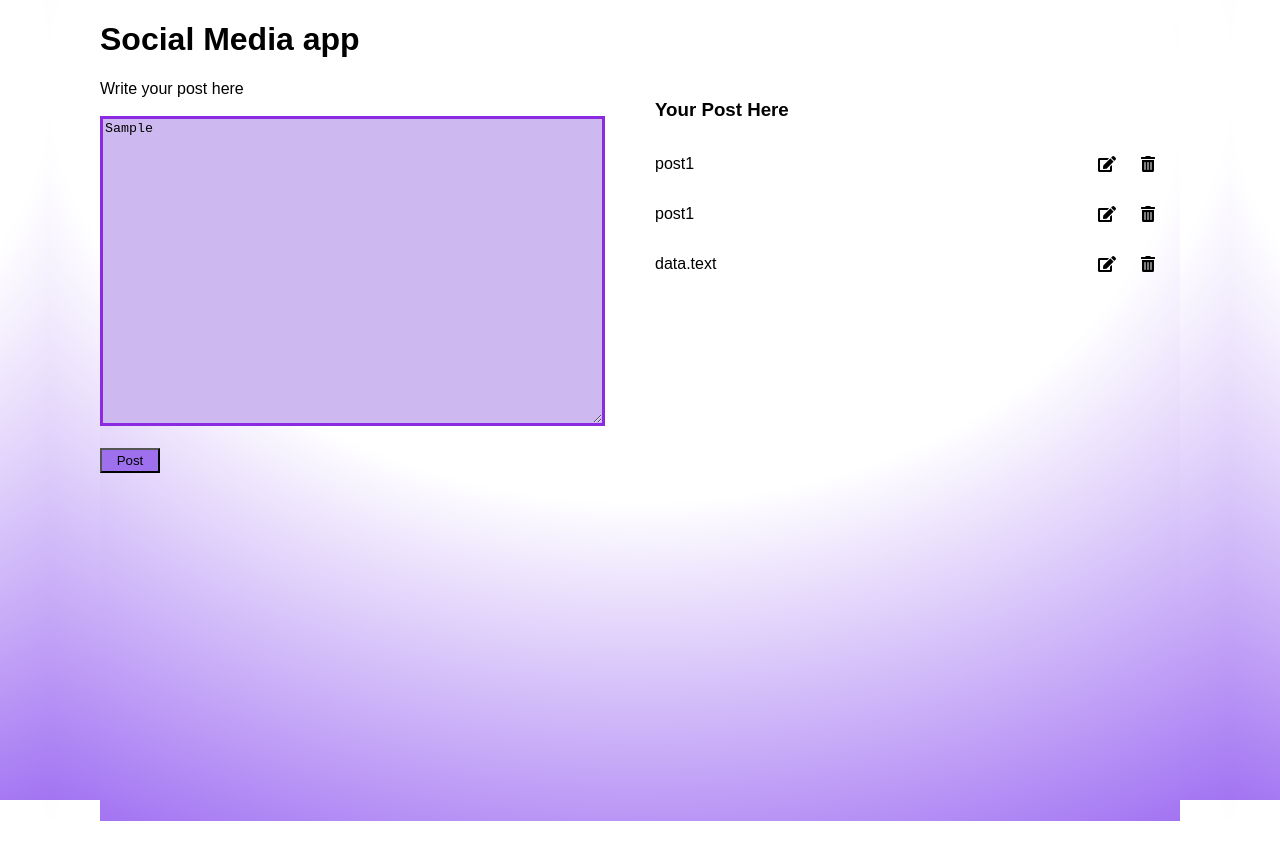
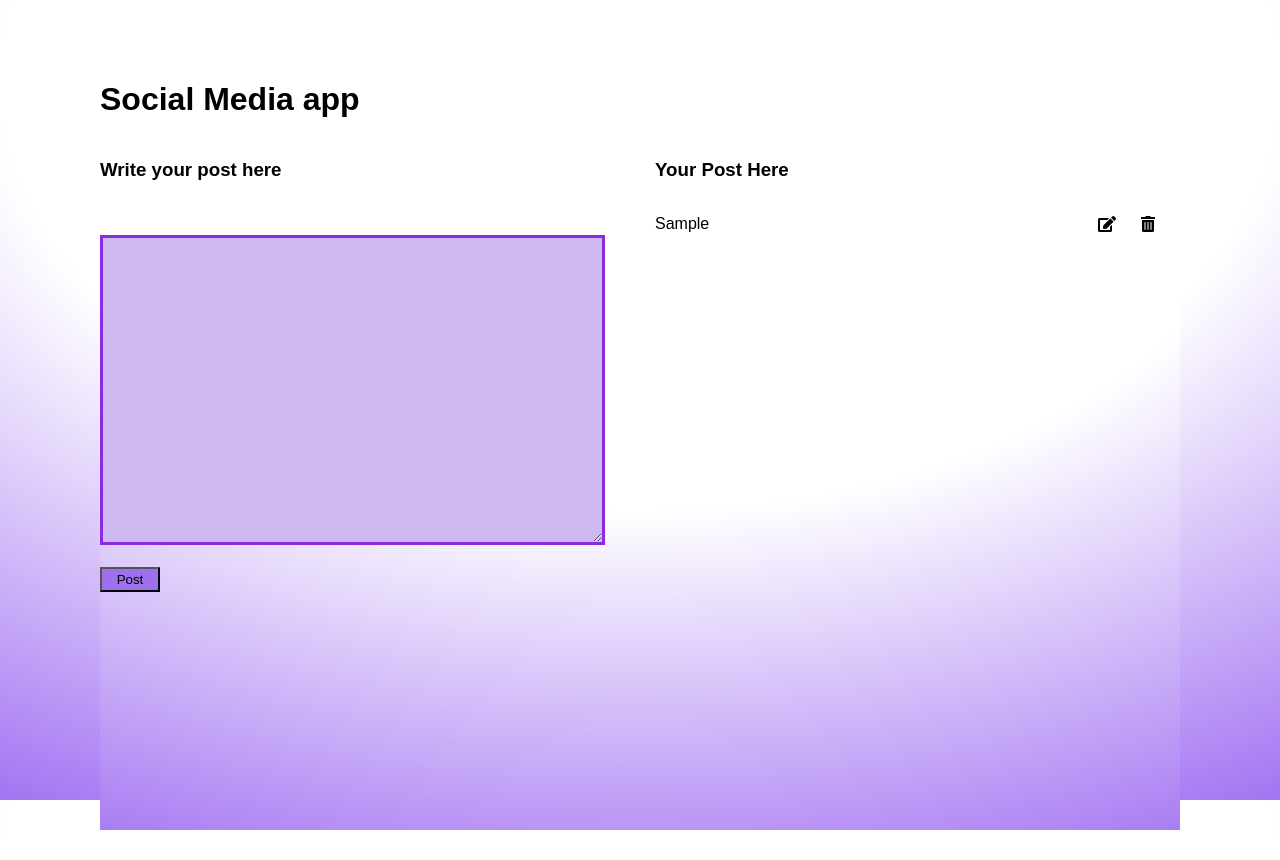
Before and after one commit to Quantapar/crud-app, a plain HTML site: page index.html in a window 1280 px wide. Both pictures are taken after typing "Sample" into the empty fields and a click on the button "Post". Before the commit the page ends 821 px from the top, so only its background shows below. Drawn offline with Linux system fonts and the light colour scheme.

Commit message:
the app is functional

```diff
--- a/index.html
+++ b/index.html
@@ -15,7 +15,7 @@
     <div class="container">
       <div class="left">
         <form id="form">
-          <label for="">Write your post here</label>
+          <label for=""><h3>Write your post here</h3></label>
           <br />
           <br />
           <textarea name="" id="input" cols=" 60" rows="20"></textarea>
@@ -28,20 +28,7 @@
       <div class="right">
         <h3>Your Post Here</h3>
         <div id="post">
-          <div>
-            <p>post1</p>
-            <span class="options">
-              <i onClick="editPost(this)" class="fas fa-edit"></i>
-              <i onClick="deletePost(this)" class="fas fa-trash-alt"></i>
-            </span>
-          </div>
-          <div>
-            <p>post1</p>
-            <span class="options">
-              <i onClick="editPost(this)" class="fas fa-edit"></i>
-              <i onClick="deletePost(this)" class="fas fa-trash-alt"></i>
-            </span>
-          </div>
+          <div></div>
         </div>
       </div>
     </div>
--- a/script.js
+++ b/script.js
@@ -10,7 +10,8 @@ form.addEventListener("submit", (e) => {
 
 function formValidation() {
   if (input.value === "") {
-    msg.innerHTML = "post is empty";
+    msg.innerHTML = "<h3>post is empty<h3>";
+
     console.log("failure");
   } else {
     console.log("sucess");
@@ -26,11 +27,27 @@ function acceptdata() {
 }
 
 function createPost() {
-  post.innerHTML += `<div>
-            <p> data.text</p>
-            <span class="options">
-              <i onClick="editPost(this)" class="fas fa-edit"></i>
-              <i onClick="deletePost(this)" class="fas fa-trash-alt"></i>
-            </span>
-          </div>`;
+  post.innerHTML += `
+    <div>
+      <p>${data.text}</p>
+      <span class="options">
+        <i onClick="editPost(this)" class="fas fa-edit"></i>
+        <i onClick="deletePost(this)" class="fas fa-trash-alt"></i>
+      </span>
+    </div>
+  `;
+  input.value = "";
 }
+let deletePost = (e) => {
+  e.parentElement.parentElement.remove();
+};
+
+let editPost = (e) => {
+  let currentText = e.parentElement.previousElementSibling.innerHTML;
+
+  let newText = prompt("Edit your post:");
+
+  if (newText !== null) {
+    e.parentElement.previousElementSibling.innerHTML = newText;
+  }
+};
--- a/style.css
+++ b/style.css
@@ -1,10 +1,12 @@
 html,
 body {
   margin: 0 50px;
-  height: 100%;
+  height: 100vh;
+  padding-top: 30px;
   font-family: sans-serif;
   color: rgb(0, 0, 0);
   background: radial-gradient(125% 125% at 50% 10%, #fff 40%, #7c3aed 100%);
+  background-attachment: fixed;
 }
 
 .container {
```
